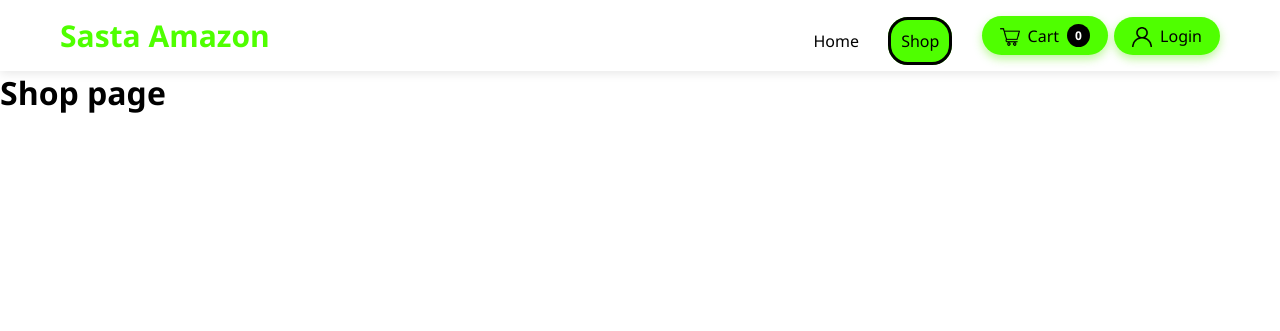
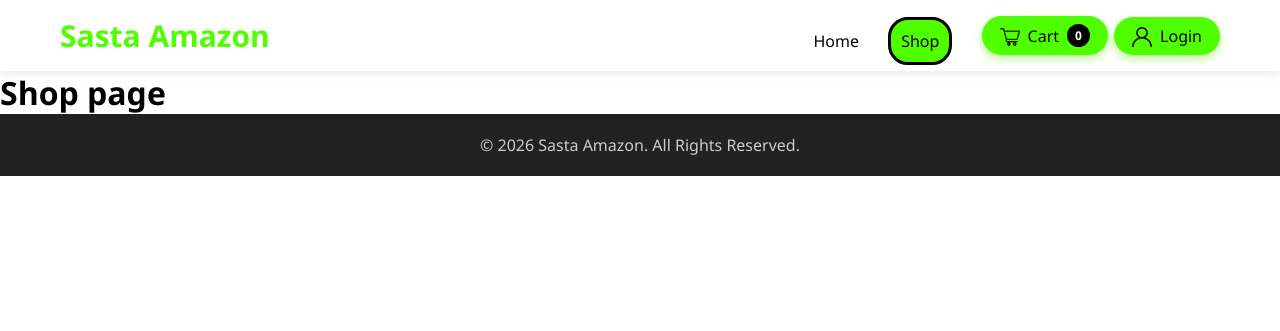
Before and after one commit to Suyash-coder-kumar/Sasta_Amazon, a Django app: page /shop/ in a window 1280 px wide. Shown: the top 331 px of the page. Run offline with Django 5.2, Linux system fonts and the light colour scheme; data that the repository does not hold is empty; parts of the project's set-up code (start-up, migrations or seed data) failed here and were passed over.

Commit message:
feat: add footer to website
Added copyright reserved footer to basic.html

```diff
--- a/sasta_amazon/core/static/core/css/style.css
+++ b/sasta_amazon/core/static/core/css/style.css
@@ -114,3 +114,10 @@ header {
     height: 20px;
     margin-top: 2px;
 }
+
+footer {
+    background: #222;
+    color: #ccc;
+    text-align: center;
+    padding: 20px;
+}
--- a/sasta_amazon/core/templates/core/basic.html
+++ b/sasta_amazon/core/templates/core/basic.html
@@ -33,8 +33,16 @@
 
         </div>
     </header>
-    {% block body %} {% endblock %}
 
+    <main>
+
+        {% block body %} {% endblock %}
+
+    </main>
+
+    <footer>
+        <p>© 2026 Sasta Amazon. All Rights Reserved.</p>
+    </footer>
 </body>
 
 </html>
```
